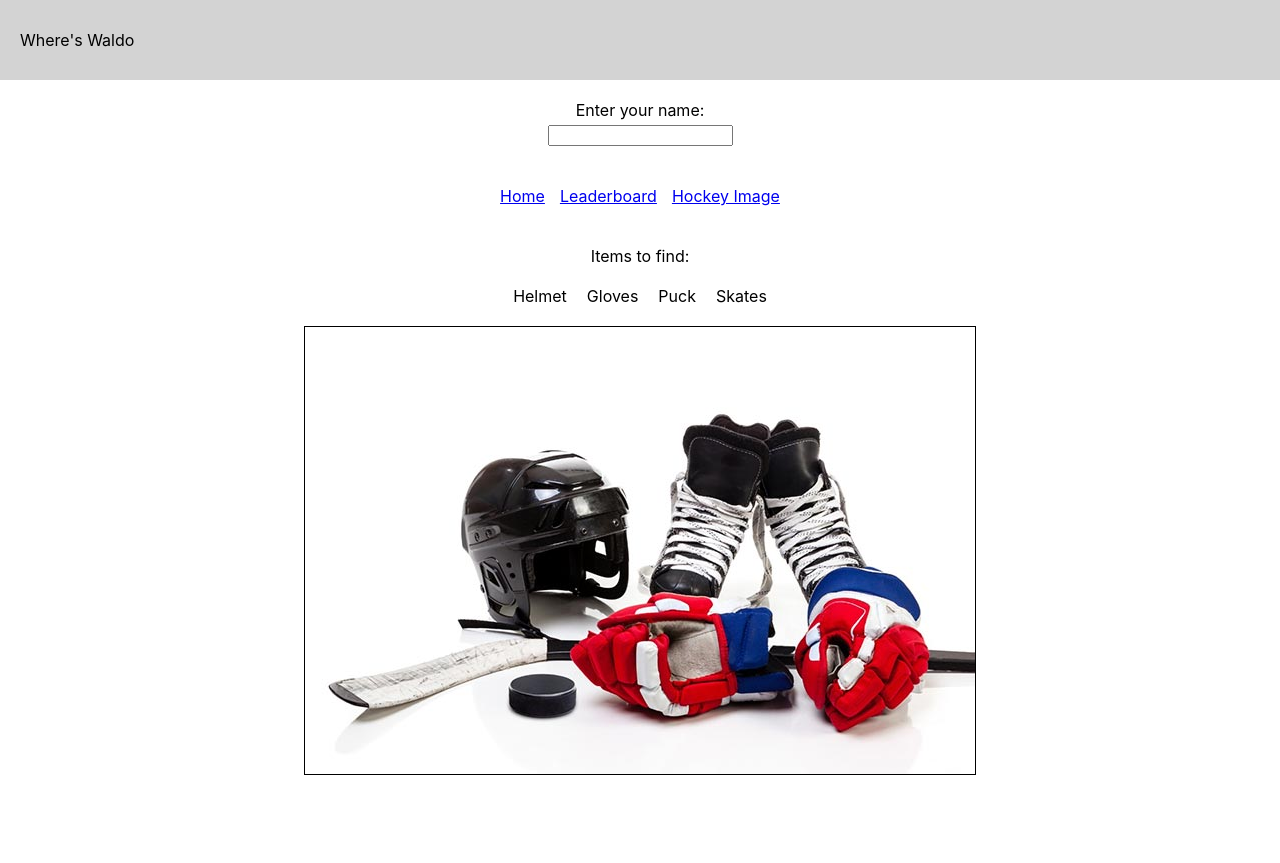
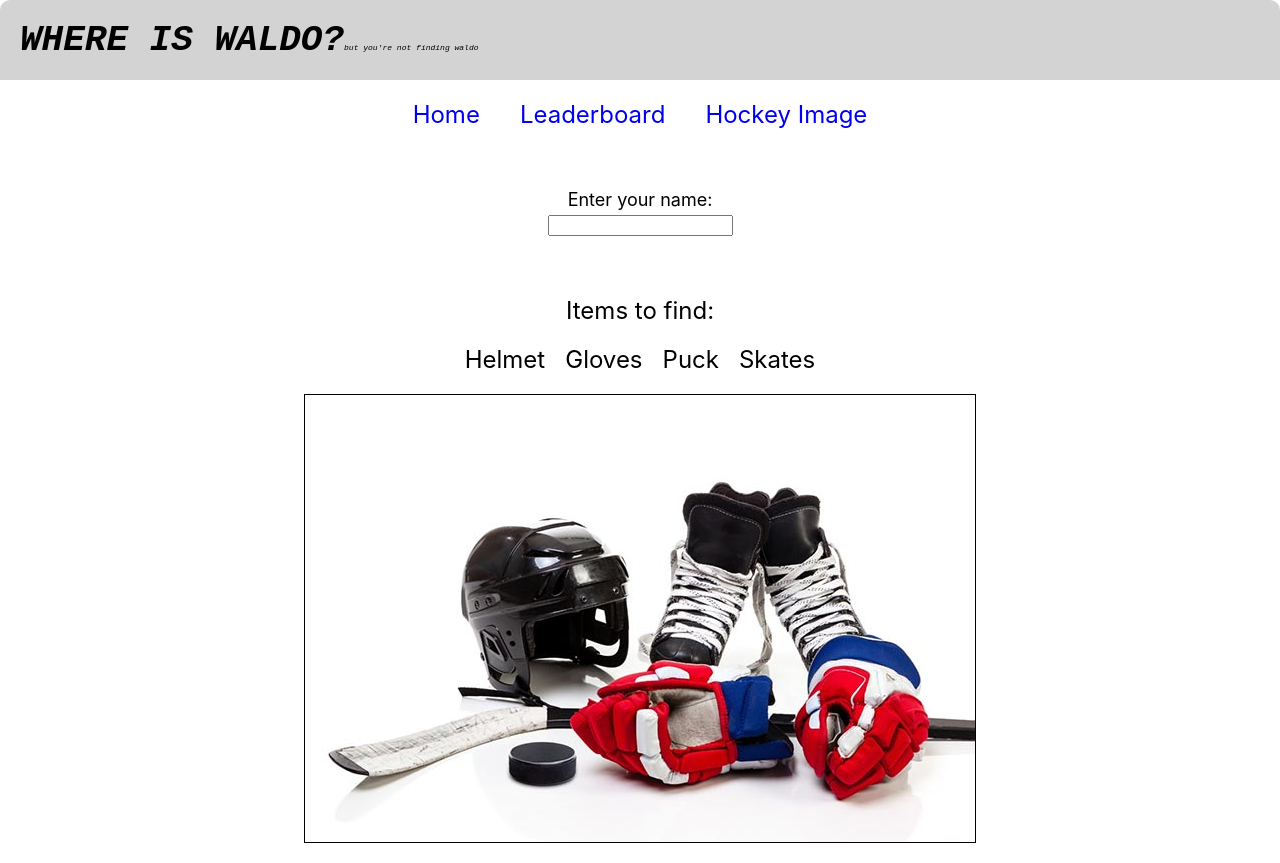
Before and after one commit to reeseca90/wheres-waldo, a React (Create React App) app: page /hockey in a window 1280 px wide. Before the commit the page ends 800 px from the top, so only its background shows below. Built offline with nearby package versions, Linux system fonts and the light colour scheme.

Commit message:
worked on design a little bit, but it is still very basic

```diff
--- a/src/App.css
+++ b/src/App.css
@@ -16,11 +16,28 @@ img {
   border: 1px solid black;
 }
 
-#whatToFind {
+a {
+  text-decoration: none;
+}
+a:visited {
+  color: black;
+}
+
+#blank {
+  font-size: 24px;
+  font-style: italic;
+}
+
+#appNav {
+  font-size: 18px;
+}
+
+.whatToFind {
   display: flex;
   gap: 20px;
   justify-content: center;
-  margin: 20px;
+  margin-bottom: 20px;
+  font-size: 24px;
 }
 
 .found {
@@ -37,7 +54,7 @@ img {
 
 #imageLinks {
   display: flex;
-  gap: 15px;
+  gap: 40px;
 }
 
 #popupMenu {
@@ -73,6 +90,17 @@ li:not(:last-child) {
   text-align: center;
 }
 
+button {
+  font-size: 16px;
+  font-weight: bold;
+  border: 2px solid black;
+  border-radius: 4px;
+  padding: 10px;
+}
+button:active {
+  transform: translateY(1px);
+}
+
 #leaderBoard {
   text-align: center;
   font-size: 48px;
@@ -81,10 +109,15 @@ li:not(:last-child) {
 #leaderBoard > li:first-child {
   margin-top: 20px;
 }
-#leaderBoard > li:not(:last-child) {
-  margin-bottom: 10px;
+
+.leaderLI {
+  display: flex;
+  justify-content: space-between;
+  min-width: 350px;
+  font-size: 22px;
+  margin: 10px;
 }
 
-.leaderLI {
-  font-size: 22px;
+.link {
+  font-size: 24px;
 }
--- a/src/App.js
+++ b/src/App.js
@@ -124,22 +124,21 @@ const App = () => {
 
   return (
     <div className="App">
-
-      <section id="appNav">
-        <form>
-          <label htmlFor="name">Enter your name: </label>
-          <input name="name" type="text" onChange={getName} value={name} required/>
-        </form>
-      </section>
-
       <section id="imageArea">
         <BrowserRouter>
           <div id="mainContent">
             <div id="imageLinks">
-              <Link to="/">Home</Link>
-              <Link to="/leader">Leaderboard</Link>
-              <Link to="/hockey">Hockey Image</Link>
+              <Link to="/" className="link">Home</Link>
+              <Link to="/leader" className="link">Leaderboard</Link>
+              <Link to="/hockey" className="link">Hockey Image</Link>
             </div>
+
+            <section id="appNav">
+              <form>
+                <label htmlFor="name">Enter your name: </label>
+                <input name="name" type="text" onChange={getName} value={name} required/>
+              </form>
+            </section>
 
             <Switch>
               <Route exact path="/">
--- a/src/Hockey.js
+++ b/src/Hockey.js
@@ -23,8 +23,8 @@ const Hockey = (props) => {
 
   return (
     <div className="App">
-      <span>Items to find:</span>
-      <div id="whatToFind">
+      <span className="whatToFind">Items to find:</span>
+      <div className="whatToFind">
         <span id="helmet" className="notFound">Helmet</span>
         <span id="gloves" className="notFound">Gloves</span>
         <span id="puck" className="notFound">Puck</span>
--- a/src/Leader.js
+++ b/src/Leader.js
@@ -35,7 +35,10 @@ const Leader = () => {
             return a.time - b.time;
           })
           .map((element) => {
-            return <li id={element.name} key={element.time} className="leaderLI">{element.name}, {element.time/1000} seconds</li>
+            return <li id={element.name} key={element.time} className="leaderLI">
+              <span className="spanLI">{element.name}</span>
+              <span className="spanLI">{element.time/1000} seconds</span>
+            </li>
           })
         }
       </ul>
--- a/src/Navbar.css
+++ b/src/Navbar.css
@@ -4,5 +4,16 @@ header {
   align-items: center;
   padding: 20px;
   height: 40px;
+  font-size: 36px;
+  font-family: monospace;
+  font-weight: bolder;
+  font-style: oblique;
   background-color: lightgray;
+  border-top-left-radius: 10px;
+  border-top-right-radius: 10px;
 }
+
+.smallFont {
+  font-size: 8px;
+  font-weight: normal;
+}
--- a/src/Navbar.js
+++ b/src/Navbar.js
@@ -6,7 +6,7 @@ const Navbar = () => {
   return (
     <header>
       <div id="navLeft">
-        Where's Waldo
+        <span>WHERE IS WALDO?</span><span className="smallFont">but you're not finding waldo</span>
       </div>
     </header>
   );
--- a/src/blank.js
+++ b/src/blank.js
@@ -14,7 +14,7 @@ const Blank = (props) => {
 
   return (
     <div id="blank">
-      Select an image above
+      Select an image above to begin
     </div>
   );
 };
```
